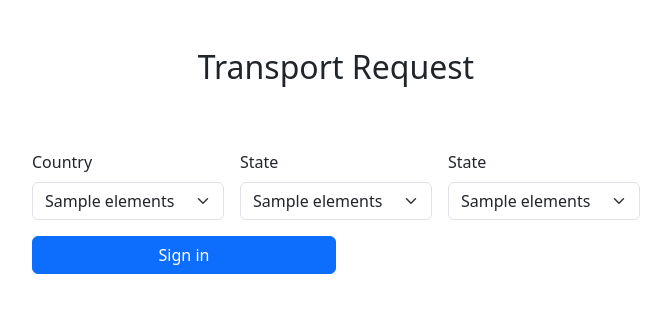
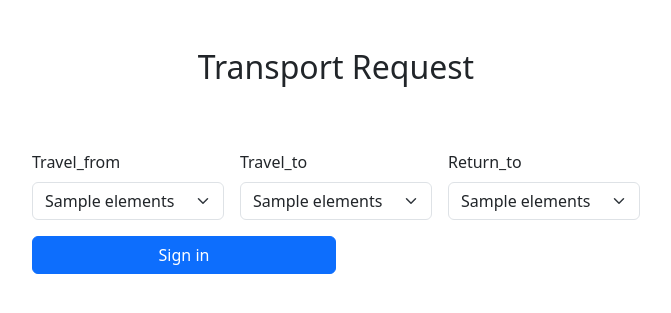
Before and after one commit to farazokc/gt_allowances, a Django app: template templates/transRequest.html in a window 1280 px wide. Shown: the part 68-381 px from the top of the page, without its empty margins (304-975 px from the left). Run offline with Django 4.2, Linux system fonts and the light colour scheme; the template is opened without the code that fills it: most values are stand-ins (such as "Sample title", 1, 10 or a date in 2020).

Commit message:
Transport Request added

```diff
--- a/allowances/auth.py
+++ b/allowances/auth.py
@@ -5,6 +5,7 @@ from myapp.models import Users
 class MyBackend(BaseBackend):
     _INSTANCE = None
     __isActive = None
+    __Current_logged_in :  None
 
     def __init__(self):
         if MyBackend._INSTANCE is None:
@@ -23,6 +24,7 @@ class MyBackend(BaseBackend):
 
         if logged_in:
             self.__isActive = True
+            self.__Current_logged_in = emp_id
             return True
         else:
             return False
@@ -32,3 +34,6 @@ class MyBackend(BaseBackend):
 
     def get_active(self):
         return self.__isActive
+
+    def get_current_logged_in(self):
+        return self.__Current_logged_in
--- a/myapp/urls.py
+++ b/myapp/urls.py
@@ -27,4 +27,5 @@ urlpatterns = [
     path('test/', views.Home, name = 'Test'),
     path('add_location/', views.Add_Locations, name = 'locations'),
     path('add_location/Location_request/', views.location_save, name = 'add_loc'),
+    path('request/', views.plan_trip, name = 'plan_trip'),
 ]
--- a/templates/transRequest.html
+++ b/templates/transRequest.html
@@ -63,13 +63,15 @@
 
 
 
-            <form class="needs-validation" novalidate>
+            <form action="request/" method="POST">
+                {% csrf_token %}
                 <div class="row g-3">
                     <div class="col-md-4">
-                        <label class="form-label" for="country">Country</label>
-                        <select class="form-select" id="country" required>
+                        <label class="form-label" for="Travel_from">Travel_from</label>
+                        <select class="form-select" id="country" >
+
                             {%for elements in Location_alias %}
-                            <option value="">{{elements}}</option>
+                            <option >{{elements}}</option>
                             {%endfor%}
 <!--                            <option>United States</option>-->
                         </select>
@@ -79,10 +81,10 @@
                     </div>
 
                     <div class="col-md-4">
-                        <label class="form-label" for="state">State</label>
-                        <select class="form-select" id="state" required>
+                        <label class="form-label" for="Travel_to">Travel_to</label>
+                        <select class="form-select" id="state" >
                             {%for elements in Location_alias %}
-                            <option value="">{{elements}}</option>
+                            <option>{{elements}}</option>
                             {%endfor%}
                         </select>
                         <div class="invalid-feedback">
@@ -91,10 +93,10 @@
                     </div>
 
                     <div class="col-md-4">
-                        <label class="form-label" for="state">State</label>
-                        <select class="form-select" id="state" required>
+                        <label class="form-label" for="Return_to">Return_to</label>
+                        <select class="form-select" id="state" >
                             {%for elements in Location_alias %}
-                            <option value="">{{elements}}</option>
+                            <option value="Travel_from">{{elements}}</option>
                             {%endfor%}
                         </select>
                         <div class="invalid-feedback">
```
Also changed, not shown: myapp/views.py (+11 -11 lines).
